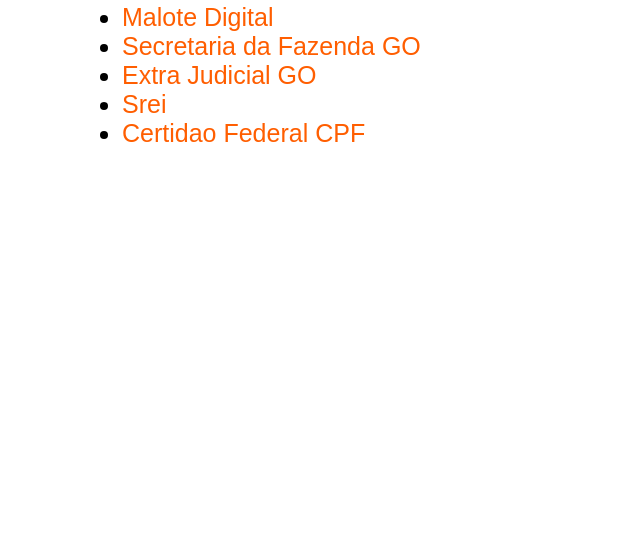
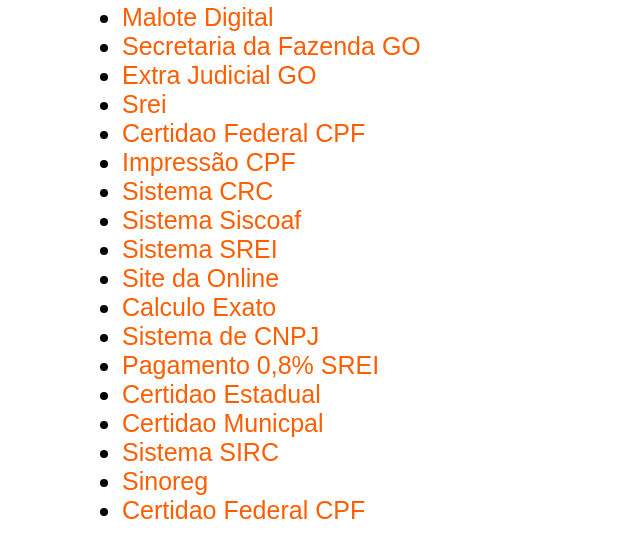
Before and after one commit to robsonkelly/atalhos-crc, a plain HTML site: page index.html in a window 1280 px wide. Shown: the part 406-964 px from the top of the page, without its empty margins (258-898 px from the left). Before the commit the page ends 800 px from the top, so only its background shows below. Drawn offline with Linux system fonts and the light colour scheme.

Commit message:
Update index.html
TODOS OS SITES COMPLETOS

```diff
--- a/index.html
+++ b/index.html
@@ -20,6 +20,20 @@
                     <li><a href="https://extrajudicial.tjgo.jus.br/" target="blank"> Extra Judicial GO</li>
                     <li><a href="https://www.registrodeimoveisgoias.com.br/home" target="blank"> Srei</li>
                     <li><a href="https://solucoes.receita.fazenda.gov.br/Servicos/certidaointernet/PF/Emitir" target="blank"> Certidao Federal CPF</li>
+                    <li><a href="https://servicos.receita.fazenda.gov.br/servicos/cpf/impressaocomprovante/consultaimpressao.asp" target="blank"> Impressão CPF</li>
+                    <li><a href="https://sistema.registrocivil.org.br/portal/?CFID=1519826&CFTOKEN=a412ca270a48c785-5700068B-C451-AE45-FFDD3E2AFED9599D" target="blank"> Sistema CRC</li>
+                    <li><a href="https://www.gov.br/coaf/pt-br/sistemas/siscoaf-2-1" target="blank"> Sistema Siscoaf</li>
+                    <li><a href="ps://www.registrodeimoveisgoias.com.br/home" target="blank"> Sistema SREI</li>
+                    <li><a href="http://onlinesistemas.net/" target="blank"> Site da Online</li>
+                    <li><a href="https://calculoexato.com.br/parprima.aspx?codMenu=ConvArea" target="blank"> Calculo Exato</li>
+                    <li><a href="https://www.cnj.jus.br/corporativo" target="blank"> Sistema de CNPJ</li>
+                    <li><a href="https://fic.srei.onr.org.br/login/main2.aspx" target="blank"> Pagamento 0,8% SREI</li>
+                    <li><a href="https://www.sefaz.go.gov.br/Certidao/Emissao/" target="blank"> Certidao Estadual</li>
+                    <li><a href="https://www.tcm.go.gov.br/certidao/index.jsf" target="blank"> Certidao Municpal</li>
+                    <li><a href="http://www.sirc.gov.br/" target="blank"> Sistema SIRC</li>
+                    <li><a href="http://sinoreggoias.com.br/" target="blank"> Sinoreg</li>
+                    <li><a href="https://solucoes.receita.fazenda.gov.br/Servicos/certidaointernet/PF/Emitir" target="blank"> Certidao Federal CPF</li>
+
                 </ul>
             </nav>
         </header>
```
